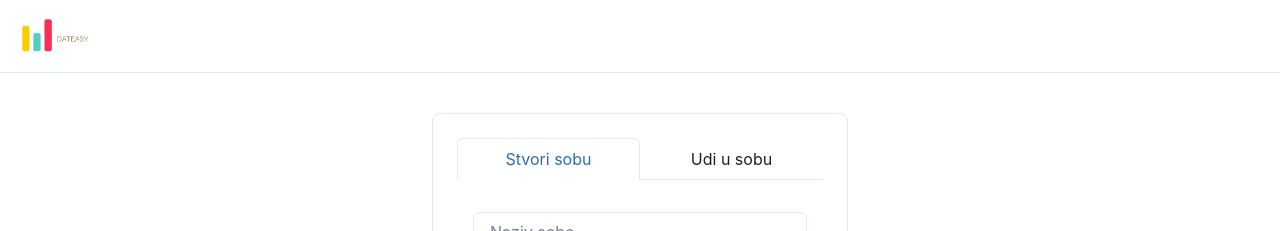
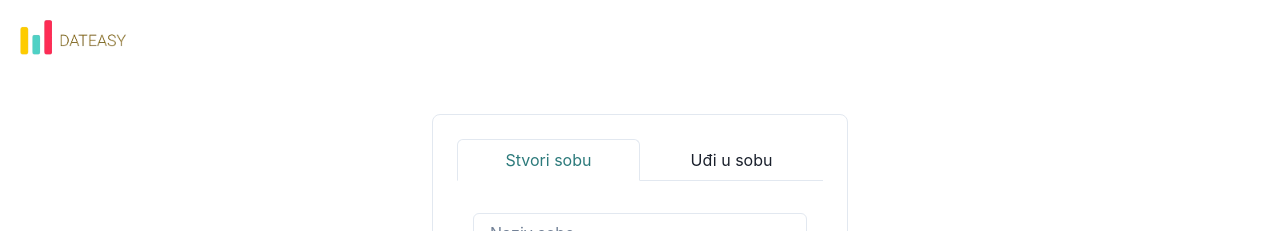
Before and after one commit to merimerino/dateasy, a React (Vite) app in the folder frontend/: page / in a window 1280 px wide. Shown: the top 231 px of the page. Built offline with nearby package versions, Linux system fonts and the light colour scheme.

Commit message:
added i18n and routing

```diff
--- a/frontend/index.html
+++ b/frontend/index.html
@@ -2,7 +2,7 @@
 <html lang="en">
   <head>
     <meta charset="UTF-8" />
-    <link rel="icon" type="image/svg+xml" href="/vite.svg" />
+    <link rel="icon" type="image/svg+xml" href="/smallLogo.png" />
     <meta name="viewport" content="width=device-width, initial-scale=1.0" />
     <title>Dateasy</title>
   </head>
--- a/frontend/src/components/Header.tsx
+++ b/frontend/src/components/Header.tsx
@@ -4,8 +4,8 @@ import { Box, Image } from "@chakra-ui/react";
 
 const Header: React.FC = () => {
   return (
-    <Box p={4} borderBottom="1px" borderColor="gray.200">
-      <Image src="/logo.png" alt="Logo" height="40px" objectFit="contain" />
+    <Box p={4} borderBottom="1px" border={"none"}>
+      <Image src="/logo.png" alt="Logo" height="42px" objectFit="contain" />
     </Box>
   );
 };
--- a/frontend/src/components/LoginForm.tsx
+++ b/frontend/src/components/LoginForm.tsx
@@ -30,7 +30,7 @@ const LoginForm: React.FC<LoginFormProps> = ({ onSubmit }) => {
   return (
     <Container maxW="md" py={10}>
       <Box borderWidth="1px" borderRadius="lg" p={6}>
-        <Tabs isFitted variant="enclosed">
+        <Tabs isFitted variant="enclosed" colorScheme="teal">
           <TabList mb="1em">
             <Tab>{t("createRoom")}</Tab>
             <Tab>{t("joinRoom")}</Tab>
--- a/frontend/src/i18n/config.ts
+++ b/frontend/src/i18n/config.ts
@@ -14,7 +14,7 @@ const resources = {
   hr: {
     translation: {
       createRoom: "Stvori sobu",
-      joinRoom: "Udi u sobu",
+      joinRoom: "Uđi u sobu",
       roomName: "Naziv sobe",
       password: "Lozinka",
     },
```
Also changed, not shown: frontend/public/logo.png, frontend/public/smallLogo.png (added).
